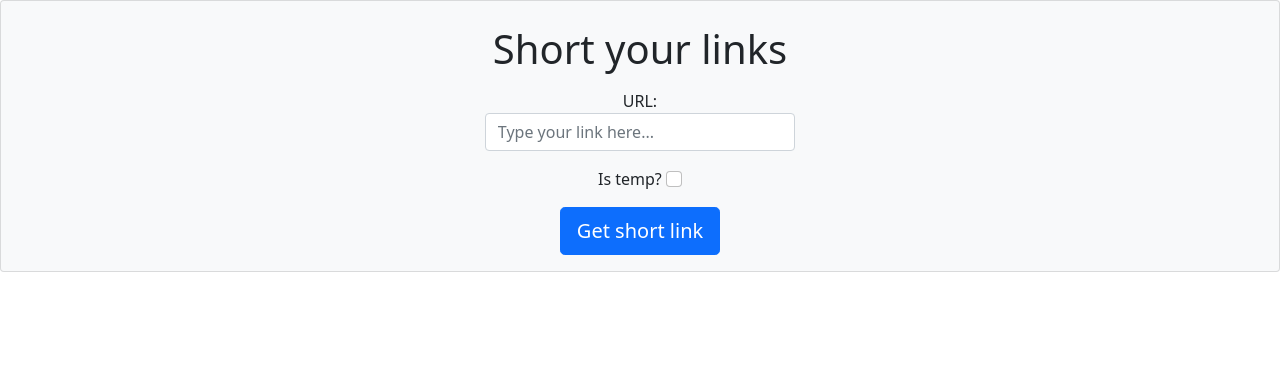
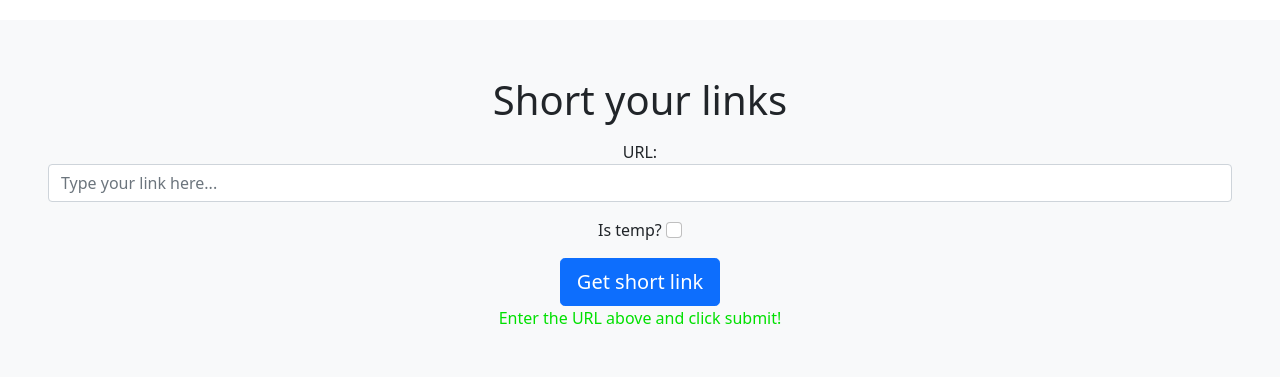
Before and after one commit to ThatsTheSpirit/linkworker, a Django app: page / in a window 1280 px wide. Shown: the part 56-433 px from the top of the page. Run offline with Django 4.2, Linux system fonts and the light colour scheme.

Commit message:
base.html добавлена загрузка css добавлен custom.css forms.py удалены импорты ненужные index.html изменено отображение urls.py удален неиспользуемый путь views.py поправлена работа формы и отображения ссылкок

```diff
--- /dev/null
+++ b/static/custom.css
@@ -0,0 +1,27 @@
+#content {
+    margin-top: 20px;
+    margin-bottom: 60px;
+}
+
+a:hover {
+    text-decoration: none;
+}
+
+header {
+    border-bottom: 1px solid #eeeeee;
+    margin-bottom: 30px;
+    padding-bottom: 10px;
+    clear: both;
+}
+
+#wrap {
+    max-width: 700px;
+    margin: 5px 10px 10px 10px;
+    padding: 10px;
+    text-align: left;
+}
+
+#url-result {
+    color: #00e000;
+    display: hidden;
+}
--- a/templates/base.html
+++ b/templates/base.html
@@ -1,4 +1,5 @@
 <!doctype html>
+{% load static %}
 <html lang="en">
   <head>
     <!-- Required meta tags -->
@@ -7,30 +8,9 @@
 
     <!-- Bootstrap CSS -->
     <link href="https://cdn.jsdelivr.net/npm/bootstrap@5.1.3/dist/css/bootstrap.min.css" rel="stylesheet" integrity="sha384-1BmE4kWBq78iYhFldvKuhfTAU6auU8tT94WrHftjDbrCEXSU1oBoqyl2QvZ6jIW3" crossorigin="anonymous">
-
+    <link rel="stylesheet" type="text/css" href="{% static 'custom.css'%}">
     <title>{% block title %}{% endblock %}</title>
 
-      {% comment %}<style>
-            .parent {
-            width: 100%;
-            height: 100%;
-            position: absolute;
-            top: 0;
-            left: 0;
-            overflow: auto;
-        }
-
-        .block {
-            width: 250px;
-            height: 250px;
-            position: absolute;
-            top: 0;
-            right: 0;
-            bottom: 0;
-            left: 0;
-            margin: auto;
-
-      </style>{% endcomment %}
   </head>
   <body>
 {% comment %}<!--        <h1>{% link.get_absolute_url %}</h1>-->{% endcomment %}
--- a/urlshortener/forms.py
+++ b/urlshortener/forms.py
@@ -1,7 +1,4 @@
 from django import forms
-from django.core.validators import URLValidator
-
-from .models import Link
 
 
 class UrlForm(forms.Form):
--- a/urlshortener/templates/urlshortener/index.html
+++ b/urlshortener/templates/urlshortener/index.html
@@ -1,22 +1,33 @@
 {% extends 'base.html' %}
-{% load static %}
 {% block title %}Url Shortener{% endblock %}
 {% block content %}
 
-{% if not surl %}
-<div class="form-row align-items-center card bg-light p-3 text-center">
+
+<div id="content">
+    <div class="panel panel-default">
+        <div class="panel-body">
+            <div class="form-row align-items-center bg-light p-5 text-center col-xs-3">
                 <div class="col-auto">
                     <h1 class="h1 p-2">Short your links</h1>
-        <form action="." method="post">
+                    <form action="{% url 'home' %}" method="post">
                         {% csrf_token %}
                         {{form.as_p}}
                         <button type="submit" class="btn btn-primary btn-lg btn-block">Get short link</button>
                     </form>
+                    <div class="panel-footer"><span id="url-result">{{ surl|default:"Enter the URL above and click submit!" }}</span></div>
+
+
+
+                    {% comment %}<div class="panel-footer"><span id="url-res">{{SITE_URL}}/{{surl}}</span></div>{% endcomment %}
+
                 </div>
             </div>
-{% else %}
+        </div>
+    </div>
+</div>
+{% comment %}
 <a href="{{SITE_URL}}/{{surl}}">{{surl}}</a>
-{% comment %}<img src="{% static 'images/qr.png' %}" alt="Image">{% endcomment %}
-{% endif %}
+<img src="{% static 'images/qr.png' %}" alt="Image">{% endcomment %}
+
 
 {% endblock %}
--- a/urlshortener/urls.py
+++ b/urlshortener/urls.py
@@ -5,7 +5,7 @@ from . import views
 # app_name = 'urlshortener'
 urlpatterns = [
     path('', views.index, name='home'),
-    path('new_short_url/<str:surl>/', views.new_short_url, name='new_short_url'),
+    path('new_short_url/', views.new_short_url, name='new_short_url'),
     #path('new_short_url/(?P<surl>[^/]+)/', views.new_short_url, name='new_short_url'),
     path('<str:surl>/', views.shorten, name='shorten'),
     # path('<str:surl>/stats', views.statistic, name='stats'),
--- a/urlshortener/views.py
+++ b/urlshortener/views.py
@@ -26,12 +26,7 @@ def index(request, surl=None):
                 link = Link.objects.create(full_url=full_url, expiration_date=expiration_date)
                 # get_qr_code(link.short_url)
 
-            return render(request, 'urlshortener/new_short_url.html', {'surl': link.short_url})
-            # return render(request, 'urlshortener/new_short_url.html', {'surl': link.short_url})
-
-        else:
-            return render(request, '<h1>Error</h1>')
-
+            return render(request, 'urlshortener/index.html', {'form': form, 'surl': link.short_url})
     else:
         form = UrlForm()
 
@@ -40,7 +35,6 @@ def index(request, surl=None):
 
 def new_short_url(request, surl):
     return render(request, 'urlshortener/new_short_url.html', {'surl': surl})
-    # return render(request, 'urlshortener/new_short_url.html')
 
 
 def shorten(request, surl):
@@ -54,7 +48,3 @@ def shorten(request, surl):
 
 def statistic(request, surl):
     return render(request, 'urlshortener/statistic.html', {'surl': surl})
-
-
-# def get_short_url():
-#     return settings.SITE_URL + '/' +
```
Lines whose indentation alone changed are shown as unchanged.
